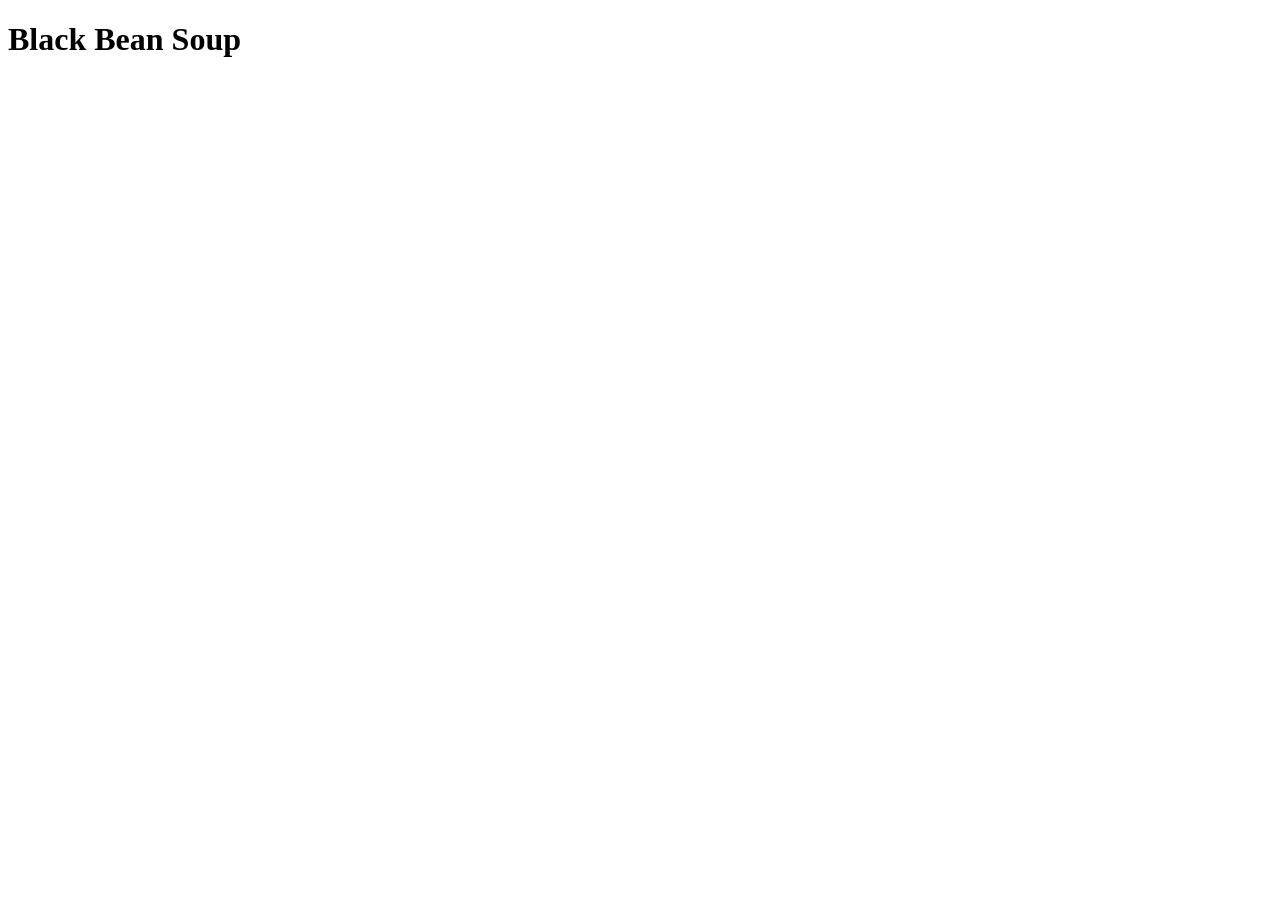
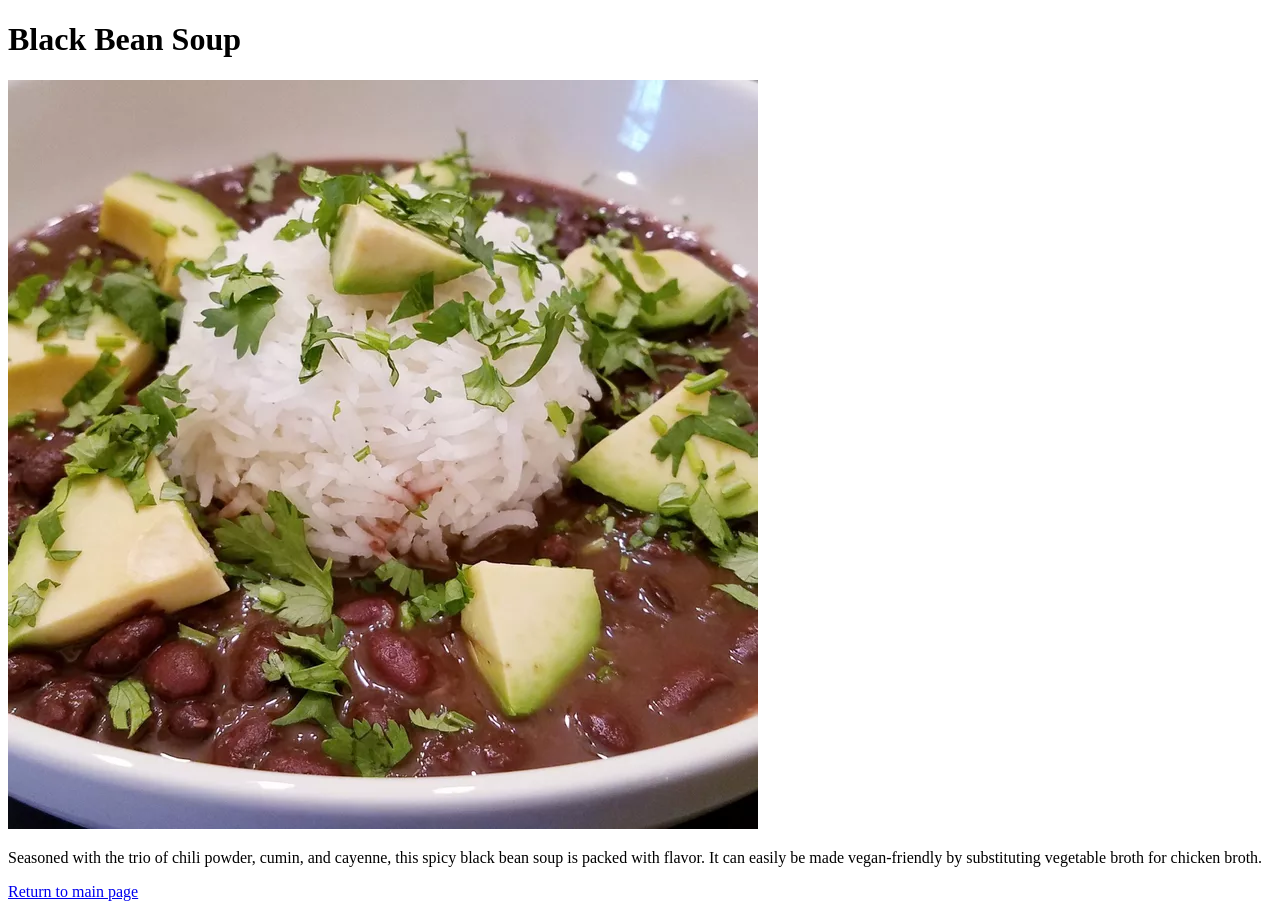
Before and after one commit to GabFigueiredo/Odin-Recipes, a plain HTML site: page recipes/Black-Bean-Soup.html in a window 1280 px wide. Before the commit the page ends 800 px from the top, so only its background shows below. Drawn offline with Linux system fonts and the light colour scheme.

Commit message:
Finished the project!

```diff
--- a/recipes/Black-Bean-Soup.html
+++ b/recipes/Black-Bean-Soup.html
@@ -7,5 +7,10 @@
 </head>
 <body>
     <h1>Black Bean Soup</h1>
+    <img src="../images/Black-bean.webp" Alt="Black Bean Soup">
+
+<p>Seasoned with the trio of chili powder, cumin, and cayenne, this spicy black bean soup is packed with flavor. It can easily be made vegan-friendly by substituting vegetable broth for chicken broth.</p>
+
+ <a href="../index.html">Return to main page</a>
 </body>
 </html>
```
Also changed, not shown: recipes/Chicken-Tortilla-Soup.html (+5 -0 lines), recipes/Meatballs.html (+1 -1 lines).
